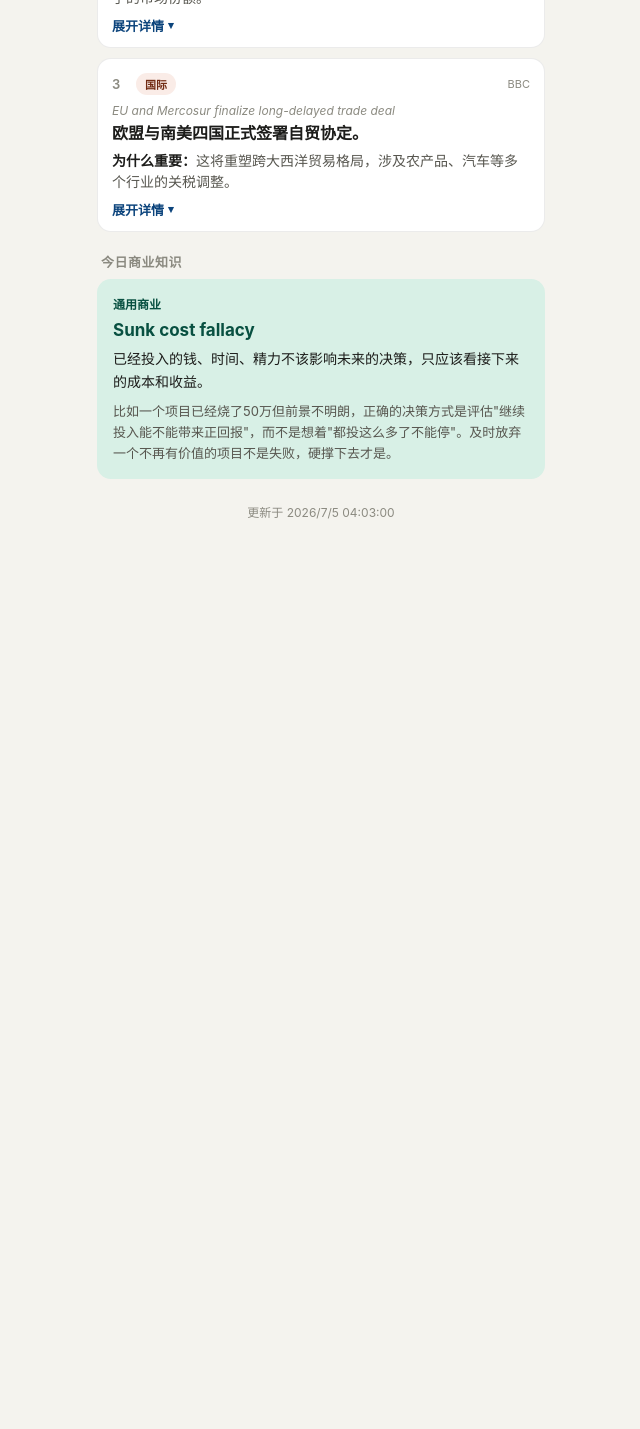
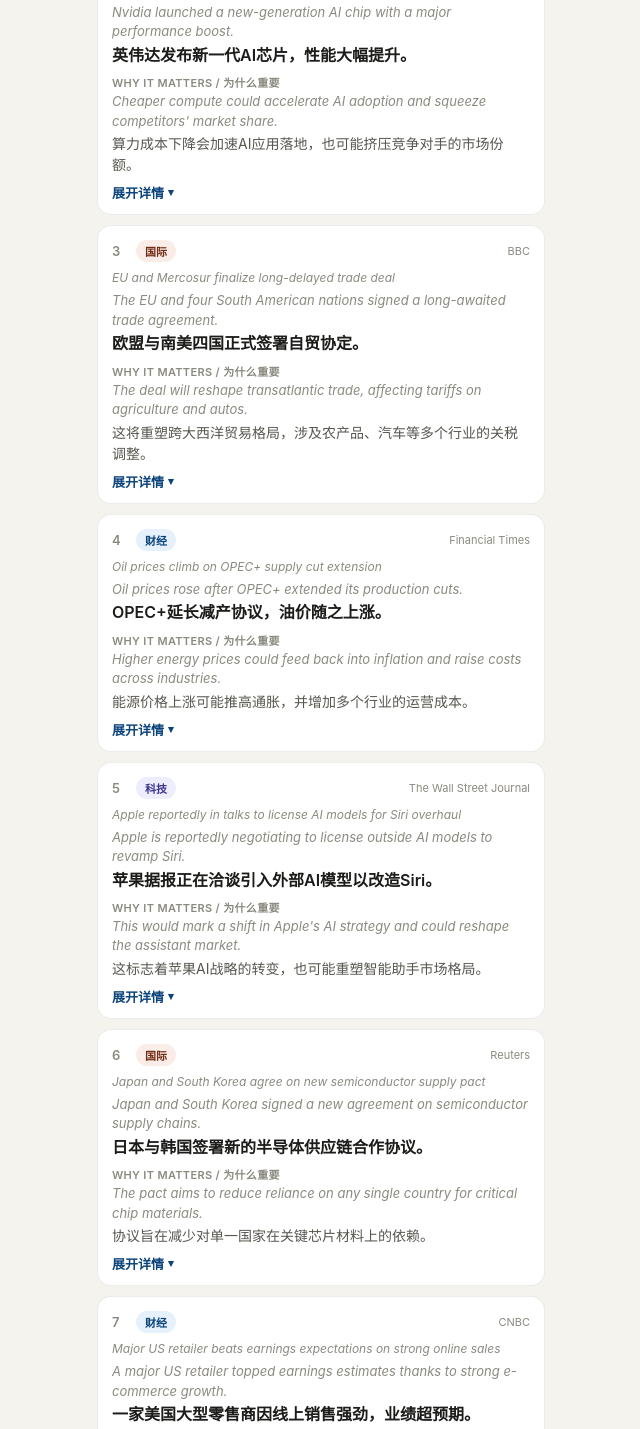
Before and after one commit to FT-88/daily-briefing-app, a plain HTML site: page index.html in a window 1280 px wide. Shown: the part 421-1850 px from the top of the page, without its empty margins (319-959 px from the left). Before the commit the page ends 981 px from the top, so only its background shows below. Drawn offline with Linux system fonts and the light colour scheme.

Commit message:
Expand to 10 news items, 3 business tips, full bilingual content

```diff
--- a/data.json
+++ b/data.json
@@ -6,31 +6,137 @@
       "category": "财经",
       "source": "Reuters",
       "titleEn": "Fed signals rate pause amid inflation cooldown",
-      "conclusion": "美联储暗示年内可能暂停加息。",
-      "whyItMatters": "这意味着借贷成本可能见顶，对股市和房贷都是利好信号。",
-      "detail": "美联储主席在最新讲话中表示，近期通胀数据的降温给了政策制定者更多观察空间，暂不需要进一步收紧货币政策。市场普遍解读为年内转向宽松的前奏，标普500指数应声上涨1.2%，十年期美债收益率随之回落。"
+      "conclusionEn": "The Fed hinted it may pause rate hikes for the rest of the year.",
+      "conclusionZh": "美联储暗示年内可能暂停加息。",
+      "whyEn": "Borrowing costs may have peaked, a positive signal for stocks and mortgages.",
+      "whyZh": "这意味着借贷成本可能见顶，对股市和房贷都是利好信号。",
+      "detailEn": "The Fed chair said cooling inflation data gives policymakers room to hold off on further tightening. Markets read this as a prelude to an eventual pivot toward easing, with the S&P 500 rising 1.2% and the 10-year Treasury yield pulling back.",
+      "detailZh": "美联储主席在最新讲话中表示，近期通胀数据的降温给了政策制定者更多观察空间，暂不需要进一步收紧货币政策。市场普遍解读为年内转向宽松的前奏，标普500指数应声上涨1.2%，十年期美债收益率随之回落。"
     },
     {
       "category": "科技",
       "source": "Bloomberg",
       "titleEn": "Nvidia unveils next-gen chip for AI data centers",
-      "conclusion": "英伟达发布新一代AI芯片，性能大幅提升。",
-      "whyItMatters": "算力成本下降会加速AI应用落地，也可能挤压竞争对手的市场份额。",
-      "detail": "新芯片相比上一代能效提升约40%，已获得多家云计算巨头的预订。分析师预计这将进一步巩固英伟达在AI基础设施市场的主导地位，同时给AMD、英特尔等竞争对手带来更大压力。"
+      "conclusionEn": "Nvidia launched a new-generation AI chip with a major performance boost.",
+      "conclusionZh": "英伟达发布新一代AI芯片，性能大幅提升。",
+      "whyEn": "Cheaper compute could accelerate AI adoption and squeeze competitors' market share.",
+      "whyZh": "算力成本下降会加速AI应用落地，也可能挤压竞争对手的市场份额。",
+      "detailEn": "The new chip is roughly 40% more energy-efficient than its predecessor and has already secured orders from several major cloud providers. Analysts expect this to further cement Nvidia's dominance in AI infrastructure while pressuring rivals like AMD and Intel.",
+      "detailZh": "新芯片相比上一代能效提升约40%，已获得多家云计算巨头的预订。分析师预计这将进一步巩固英伟达在AI基础设施市场的主导地位，同时给AMD、英特尔等竞争对手带来更大压力。"
     },
     {
       "category": "国际",
       "source": "BBC",
       "titleEn": "EU and Mercosur finalize long-delayed trade deal",
-      "conclusion": "欧盟与南美四国正式签署自贸协定。",
-      "whyItMatters": "这将重塑跨大西洋贸易格局，涉及农产品、汽车等多个行业的关税调整。",
-      "detail": "历经二十余年谈判，欧盟与阿根廷、巴西、巴拉圭、乌拉圭组成的南方共同市场终于达成协议。协议将逐步取消大部分商品关税，但法国等农业大国内部仍存在反对声音，后续在欧盟内部批准程序中可能遇到阻力。"
+      "conclusionEn": "The EU and four South American nations signed a long-awaited trade agreement.",
+      "conclusionZh": "欧盟与南美四国正式签署自贸协定。",
+      "whyEn": "The deal will reshape transatlantic trade, affecting tariffs on agriculture and autos.",
+      "whyZh": "这将重塑跨大西洋贸易格局，涉及农产品、汽车等多个行业的关税调整。",
+      "detailEn": "After more than two decades of negotiations, the EU and the Mercosur bloc — Argentina, Brazil, Paraguay and Uruguay — reached an agreement that will gradually eliminate most tariffs. Opposition from agricultural interests in countries like France could still complicate ratification within the EU.",
+      "detailZh": "历经二十余年谈判，欧盟与阿根廷、巴西、巴拉圭、乌拉圭组成的南方共同市场终于达成协议。协议将逐步取消大部分商品关税，但法国等农业大国内部仍存在反对声音，后续在欧盟内部批准程序中可能遇到阻力。"
+    },
+    {
+      "category": "财经",
+      "source": "Financial Times",
+      "titleEn": "Oil prices climb on OPEC+ supply cut extension",
+      "conclusionEn": "Oil prices rose after OPEC+ extended its production cuts.",
+      "conclusionZh": "OPEC+延长减产协议，油价随之上涨。",
+      "whyEn": "Higher energy prices could feed back into inflation and raise costs across industries.",
+      "whyZh": "能源价格上涨可能推高通胀，并增加多个行业的运营成本。",
+      "detailEn": "Brent crude rose above $85 a barrel after producers agreed to extend cuts into next year. Analysts warn this could complicate central banks' efforts to bring inflation down further.",
+      "detailZh": "布伦特原油价格突破每桶85美元，此前产油国同意将减产协议延长至明年。分析师警告，这可能给各国央行进一步压低通胀带来复杂性。"
+    },
+    {
+      "category": "科技",
+      "source": "The Wall Street Journal",
+      "titleEn": "Apple reportedly in talks to license AI models for Siri overhaul",
+      "conclusionEn": "Apple is reportedly negotiating to license outside AI models to revamp Siri.",
+      "conclusionZh": "苹果据报正在洽谈引入外部AI模型以改造Siri。",
+      "whyEn": "This would mark a shift in Apple's AI strategy and could reshape the assistant market.",
+      "whyZh": "这标志着苹果AI战略的转变，也可能重塑智能助手市场格局。",
+      "detailEn": "According to people familiar with the matter, Apple has held talks with several AI labs about powering a redesigned Siri. The move follows delays in Apple's in-house AI efforts and growing competitive pressure from rivals' assistants.",
+      "detailZh": "据知情人士透露，苹果已与多家AI实验室就为改版Siri提供技术支持进行洽谈。此举是在苹果内部AI项目进展受阻、且竞争对手的智能助手带来更大压力的背景下做出的。"
+    },
+    {
+      "category": "国际",
+      "source": "Reuters",
+      "titleEn": "Japan and South Korea agree on new semiconductor supply pact",
+      "conclusionEn": "Japan and South Korea signed a new agreement on semiconductor supply chains.",
+      "conclusionZh": "日本与韩国签署新的半导体供应链合作协议。",
+      "whyEn": "The pact aims to reduce reliance on any single country for critical chip materials.",
+      "whyZh": "协议旨在减少对单一国家在关键芯片材料上的依赖。",
+      "detailEn": "The agreement covers cooperation on rare materials, equipment and joint R&D. It comes as both countries seek to diversify supply chains amid ongoing global tensions over chip technology.",
+      "detailZh": "协议涵盖稀有材料、设备及联合研发等方面的合作。在全球芯片技术紧张局势持续的背景下，两国都希望借此实现供应链多元化。"
+    },
+    {
+      "category": "财经",
+      "source": "CNBC",
+      "titleEn": "Major US retailer beats earnings expectations on strong online sales",
+      "conclusionEn": "A major US retailer topped earnings estimates thanks to strong e-commerce growth.",
+      "conclusionZh": "一家美国大型零售商因线上销售强劲，业绩超预期。",
+      "whyEn": "It's an early signal of resilient consumer spending heading into the second half of the year.",
+      "whyZh": "这是下半年消费者支出韧性较强的早期信号。",
+      "detailEn": "Online sales grew double digits year-over-year, offsetting softer in-store traffic. Executives cited improved delivery speed and loyalty programs as key growth drivers, and raised full-year guidance.",
+      "detailZh": "线上销售同比实现两位数增长，抵消了实体门店客流的疲软。管理层表示配送速度提升和会员计划是主要增长动力，并上调了全年业绩指引。"
+    },
+    {
+      "category": "国际",
+      "source": "Associated Press",
+      "titleEn": "UN climate talks extended after disagreement over funding",
+      "conclusionEn": "UN climate negotiations were extended after countries clashed over funding commitments.",
+      "conclusionZh": "联合国气候谈判因资金承诺分歧而延期。",
+      "whyEn": "Delays could push back climate financing that developing nations rely on.",
+      "whyZh": "延期可能推迟发展中国家所依赖的气候资金到位时间。",
+      "detailEn": "Developed and developing nations remained split over how much wealthy countries should contribute to a climate fund. Negotiators said talks would continue into the following week to try to reach a compromise.",
+      "detailZh": "发达国家与发展中国家在富裕国家应向气候基金出资多少的问题上仍存在分歧。谈判代表表示将把谈判延续到下周，以争取达成妥协。"
+    },
+    {
+      "category": "科技",
+      "source": "Bloomberg",
+      "titleEn": "Amazon expands same-day delivery to more mid-size cities",
+      "conclusionEn": "Amazon is expanding same-day delivery coverage to more mid-size US cities.",
+      "conclusionZh": "亚马逊将当日达服务扩展至更多中型城市。",
+      "whyEn": "Faster delivery could pressure smaller retailers and regional logistics players.",
+      "whyZh": "更快的配送速度可能给中小零售商和区域物流企业带来压力。",
+      "detailEn": "The expansion adds dozens of new facilities and is part of a broader push to shorten delivery times nationwide. Analysts say it raises the bar for competitors that lack similar logistics scale.",
+      "detailZh": "此次扩张新增数十个配送设施，是亚马逊在全国范围内缩短配送时间这一更大战略的一部分。分析师表示，这为缺乏同等物流规模的竞争对手设立了更高门槛。"
+    },
+    {
+      "category": "财经",
+      "source": "Financial Times",
+      "titleEn": "China unveils new measures to support property sector",
+      "conclusionEn": "China announced fresh measures aimed at stabilizing its property sector.",
+      "conclusionZh": "中国出台新措施支持房地产行业企稳。",
+      "whyEn": "The property sector's health has broad implications for China's growth and global markets.",
+      "whyZh": "房地产行业的状况对中国经济增长及全球市场都有广泛影响。",
+      "detailEn": "The measures include lower down-payment requirements and support for developers to complete unfinished projects. Economists are divided on whether the steps go far enough to restore buyer confidence.",
+      "detailZh": "相关措施包括降低首付比例，以及支持开发商完成\"保交楼\"项目。经济学家对这些措施是否足以恢复购房者信心看法不一。"
     }
   ],
-  "businessTip": {
-    "term": "Sunk cost fallacy",
-    "category": "通用商业",
-    "explanation": "已经投入的钱、时间、精力不该影响未来的决策，只应该看接下来的成本和收益。",
-    "example": "比如一个项目已经烧了50万但前景不明朗，正确的决策方式是评估\"继续投入能不能带来正回报\"，而不是想着\"都投这么多了不能停\"。及时放弃一个不再有价值的项目不是失败，硬撑下去才是。"
-  }
+  "businessTips": [
+    {
+      "term": "Sunk cost fallacy",
+      "category": "通用商业",
+      "explanationEn": "Money, time, or effort already spent shouldn't influence future decisions — only the costs and benefits going forward should matter.",
+      "explanationZh": "已经投入的钱、时间、精力不该影响未来的决策，只应该看接下来的成本和收益。",
+      "exampleEn": "If a project has already burned through $500K with an uncertain outlook, the right question is whether continuing will generate positive returns — not how much has already been spent.",
+      "exampleZh": "比如一个项目已经烧了50万但前景不明朗，正确的决策方式是评估\"继续投入能不能带来正回报\"，而不是想着\"都投这么多了不能停\"。及时放弃一个不再有价值的项目不是失败，硬撑下去才是。"
+    },
+    {
+      "term": "Minimum viable product (MVP)",
+      "category": "创业副业",
+      "explanationEn": "Build the smallest version of a product that lets you test a core assumption with real users before investing heavily.",
+      "explanationZh": "先做出能验证核心假设的最简版本产品，让真实用户试用，再决定要不要大规模投入。",
+      "exampleEn": "Instead of spending six months building a full app, a founder might launch a simple landing page or manual service to see if anyone will actually pay for the idea.",
+      "exampleZh": "与其花六个月做一个完整的App，不如先上线一个简单的落地页或手动提供服务，看看到底有没有人愿意为这个想法付费。"
+    },
+    {
+      "term": "Dollar-cost averaging",
+      "category": "投资金融",
+      "explanationEn": "Investing a fixed amount at regular intervals, regardless of price, to smooth out the impact of market volatility over time.",
+      "explanationZh": "不论价格高低，定期投入固定金额，用时间拉平市场波动带来的影响。",
+      "exampleEn": "Someone investing $500 every month into an index fund will automatically buy more shares when prices are low and fewer when prices are high, without needing to time the market.",
+      "exampleZh": "比如每月定投500元到指数基金里，价格低时自动买到更多份额，价格高时买得少一些，完全不需要去判断市场时机。"
+    }
+  ]
 }
--- a/index.html
+++ b/index.html
@@ -81,10 +81,13 @@
     font-size: 11px; font-weight: 600; padding: 3px 9px; border-radius: 20px;
   }
   .source { font-size: 11px; color: var(--text-muted); margin-left: auto; }
-  .title-en { font-size: 12px; color: var(--text-muted); margin: 0 0 4px; font-style: italic; }
-  .conclusion { font-size: 16px; font-weight: 600; margin: 0 0 6px; line-height: 1.4; }
-  .why { font-size: 14px; color: var(--text-secondary); margin: 0; line-height: 1.5; }
-  .why::before { content: "为什么重要："; font-weight: 600; color: var(--text-primary); }
+  .title-en { font-size: 12px; color: var(--text-muted); margin: 0 0 6px; font-style: italic; }
+  .en-line { font-size: 13px; color: var(--text-muted); margin: 0 0 2px; line-height: 1.5; font-style: italic; }
+  .zh-line { font-size: 16px; font-weight: 600; margin: 0 0 8px; line-height: 1.4; }
+  .why-block { margin: 0 0 4px; }
+  .why-label { font-size: 11px; font-weight: 600; color: var(--text-muted); text-transform: uppercase; letter-spacing: 0.03em; margin: 0 0 2px; }
+  .why-en { font-size: 13px; color: var(--text-muted); margin: 0 0 2px; line-height: 1.5; font-style: italic; }
+  .why-zh { font-size: 14px; color: var(--text-secondary); margin: 0; line-height: 1.5; }
   .detail-toggle {
     margin-top: 8px; background: none; border: none; padding: 0;
     font-size: 13px; color: var(--accent-blue-text); font-weight: 600;
@@ -96,18 +99,22 @@
     max-height: 0; overflow: hidden; transition: max-height 0.25s ease;
   }
   .detail-inner {
-    font-size: 14px; color: var(--text-secondary); line-height: 1.65;
     padding-top: 10px; border-top: 1px solid var(--border); margin-top: 10px;
   }
+  .detail-en { font-size: 13px; color: var(--text-muted); line-height: 1.6; margin: 0 0 8px; font-style: italic; }
+  .detail-zh { font-size: 14px; color: var(--text-secondary); line-height: 1.65; margin: 0; }
   .tip-card {
     background: var(--accent-teal-fill);
     border-radius: 14px;
     padding: 16px;
+    margin-bottom: 10px;
   }
   .tip-label { font-size: 12px; font-weight: 600; color: var(--accent-teal-text); margin: 0 0 8px; }
   .tip-term { font-size: 17px; font-weight: 700; color: var(--accent-teal-text); margin: 0 0 8px; }
-  .tip-explain { font-size: 14px; color: var(--text-primary); margin: 0 0 8px; line-height: 1.6; }
-  .tip-example { font-size: 13px; color: var(--text-secondary); margin: 0; line-height: 1.6; }
+  .tip-explain-en { font-size: 13px; color: var(--accent-teal-text); opacity: 0.85; margin: 0 0 4px; line-height: 1.6; font-style: italic; }
+  .tip-explain-zh { font-size: 14px; color: var(--text-primary); margin: 0 0 10px; line-height: 1.6; }
+  .tip-example-en { font-size: 12px; color: var(--accent-teal-text); opacity: 0.8; margin: 0 0 3px; line-height: 1.6; font-style: italic; }
+  .tip-example-zh { font-size: 13px; color: var(--text-secondary); margin: 0; line-height: 1.6; }
   .refresh-hint {
     text-align: center; font-size: 12px; color: var(--text-muted); margin-top: 24px;
   }
@@ -153,7 +160,7 @@ async function loadData() {
 
 function render(data) {
   document.getElementById('date-label').textContent = data.date;
-  document.getElementById('meta-label').textContent = data.news.length + ' 条头条 · 1 条知识';
+  document.getElementById('meta-label').textContent = data.news.length + ' 条头条 · ' + data.businessTips.length + ' 条知识';
 
   const main = document.getElementById('main');
   main.innerHTML = '';
@@ -173,10 +180,20 @@ function render(data) {
         <span class="source">${item.source}</span>
       </div>
       <p class="title-en">${item.titleEn}</p>
-      <p class="conclusion">${item.conclusion}</p>
-      <p class="why">${item.whyItMatters}</p>
+      <p class="en-line">${item.conclusionEn}</p>
+      <p class="zh-line">${item.conclusionZh}</p>
+      <div class="why-block">
+        <p class="why-label">Why it matters / 为什么重要</p>
+        <p class="why-en">${item.whyEn}</p>
+        <p class="why-zh">${item.whyZh}</p>
+      </div>
       <button class="detail-toggle">展开详情 <span class="arrow">▾</span></button>
-      <div class="detail"><div class="detail-inner">${item.detail}</div></div>
+      <div class="detail">
+        <div class="detail-inner">
+          <p class="detail-en">${item.detailEn}</p>
+          <p class="detail-zh">${item.detailZh}</p>
+        </div>
+      </div>
     `;
     const btn = card.querySelector('.detail-toggle');
     const detail = card.querySelector('.detail');
@@ -196,15 +213,17 @@ function render(data) {
 
   const tipSection = document.createElement('section');
   tipSection.className = 'block';
-  tipSection.innerHTML = `
-    <h2 class="section-title">今日商业知识</h2>
+  const tipsHtml = data.businessTips.map((tip) => `
     <div class="tip-card">
-      <p class="tip-label">${data.businessTip.category}</p>
-      <p class="tip-term">${data.businessTip.term}</p>
-      <p class="tip-explain">${data.businessTip.explanation}</p>
-      <p class="tip-example">${data.businessTip.example}</p>
+      <p class="tip-label">${tip.category}</p>
+      <p class="tip-term">${tip.term}</p>
+      <p class="tip-explain-en">${tip.explanationEn}</p>
+      <p class="tip-explain-zh">${tip.explanationZh}</p>
+      <p class="tip-example-en">${tip.exampleEn}</p>
+      <p class="tip-example-zh">${tip.exampleZh}</p>
     </div>
-  `;
+  `).join('');
+  tipSection.innerHTML = '<h2 class="section-title">今日商业知识</h2>' + tipsHtml;
   main.appendChild(tipSection);
 
   const hint = document.createElement('div');
```
